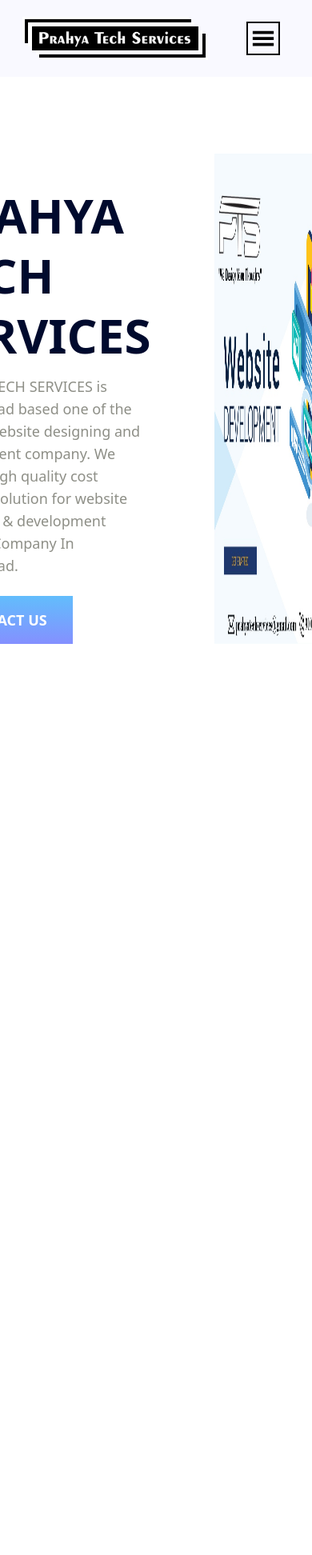
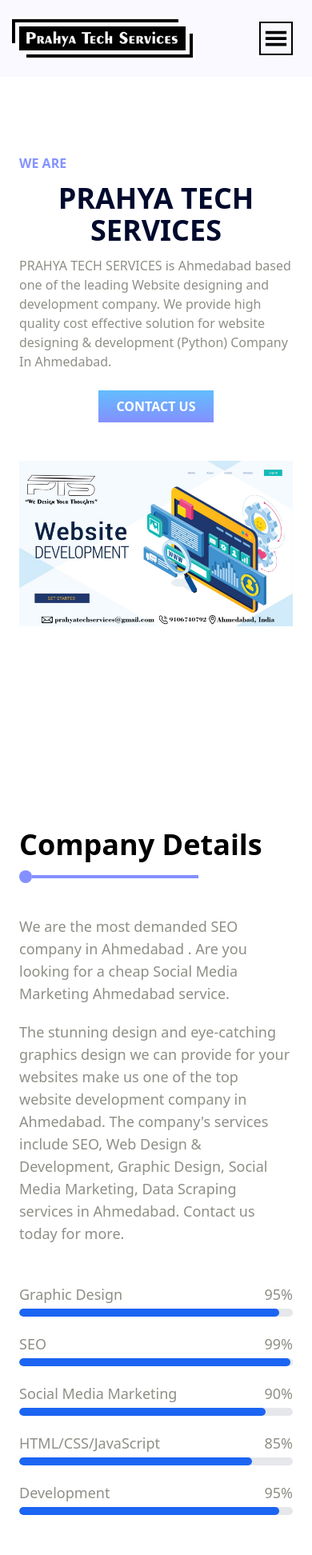
Before and after one commit to nischaygadher15/PTS_2, a React (Vite) app: page / in a window 390 px wide. Shown: the top 1944 px of the page at 80% size. Before the commit the page ends 844 px from the top, so only its background shows below. Built offline with nearby package versions, Linux system fonts and the light colour scheme.

Commit message:
Still workin on responsive..

```diff
--- a/src/Components/Navbar.jsx
+++ b/src/Components/Navbar.jsx
@@ -22,7 +22,7 @@
   const handleClose = () => setIsOpen(false);
 
   return (
-    <nav className="z-50 fixed top-0 left-0 w-screen h-24 bg-[#F9F9FF] px-10 flex items-center justify-between">
+    <nav className="z-50 fixed top-0 left-0 w-screen h-24 bg-[#F9F9FF] px-6 sm:px-10 flex items-center justify-between">
       {/* Logo */}
       <div>
         <img
--- a/src/Pages/About.jsx
+++ b/src/Pages/About.jsx
@@ -8,9 +8,9 @@
   return (
     <>
       {/* Company Details */}
-      <section className="px-10 py-24 max-w-screen-sm min-h-screen md:max-w-screen-md lg:max-w-screen-lg xl:max-w-screen-xl 2xl:max-w-screen-2xl">
-        <div className="flex gap-x-20 text-[#8e8f87] text-lg">
-          <div className="w-1/2 flex justify-center items-center">
+      <section className="px-6 sm:px-10 py-24 min-h-screen max-w-full md:max-w-[900px] lg:max-w-screen-lg xl:max-w-screen-xl 2xl:max-w-screen-2xl">
+        <div className="flex flex-col md:flex-row gap-y-20 md:gap-y-0 gap-x-10 lg:gap-x-20 text-[#8e8f87] text-lg">
+          <div className="w-full md:w-1/2 order-2 md:order-1 flex justify-center items-center">
             <img
               src={banner2}
               alt="PTS Banner"
@@ -21,9 +21,11 @@
             />
           </div>
 
-          <div className="w-1/2 flex flex-col gap-y-5">
+          <div className="w-full md:w-1/2 order-1 md:order-2 flex flex-col gap-y-5">
             <div className="text-black font-semibold">
-              <span className="text-5xl font-semibold">Company Details</span>
+              <span className="text-4xl sm:text-5xl text-center md:text-lef font-semibold">
+                Company Details
+              </span>
               <div className="flex items-center mt-3">
                 <span className="bg-[#8490FF] w-4 h-4 rounded-full"></span>
                 <span className="bg-[#8490FF] h-1 w-52"></span>
@@ -103,7 +105,7 @@
 
             <NavLink
               to="/contact"
-              className="max-w-44 mt-3 py-4 text-center bg-[#62BDFC] text-white font-semibold hover:shadow-xl hover:shadow-[#b8ddf7] bgGradient"
+              className="w-36 md:w-44 mx-auto mt-3 py-2 md:py-4 text-center bg-[#62BDFC] text-white font-semibold hover:shadow-xl hover:shadow-[#b8ddf7] bgGradient"
             >
               CONTACT US
             </NavLink>
--- a/src/Pages/Contact.jsx
+++ b/src/Pages/Contact.jsx
@@ -12,12 +12,19 @@
   } = useForm();
 
   //Submitting form data to backend
-  let onSubmit = (data) => {
+  let onSubmit = async (data) => {
     console.log(data);
     //API here...
+    let res = await fetch("http://localhost:5000/sentmail", {
+      method: "POST",
+      headers: { "Content-Type": "application/json" },
+      body: JSON.stringify(data),
+    });
+    let response = await res.text();
+    // console.log("respnose:", response);
 
     //Reset Form after sending data..
-    contactForm.current.reset();
+    // contactForm.current.reset();
   };
 
   return (
--- a/src/Pages/Home.jsx
+++ b/src/Pages/Home.jsx
@@ -97,12 +97,12 @@
   return (
     <>
       {/* Hero Section */}
-      <section className="px-10 py-24 max-w-screen-sm min-h-screen md:max-w-screen-md lg:max-w-screen-lg xl:max-w-screen-xl 2xl:max-w-screen-2xl">
+      <section className="px-6 sm:px-10 py-24 min-h-screen max-w-full md:max-w-[900px] lg:max-w-screen-lg xl:max-w-screen-xl 2xl:max-w-screen-2xl">
         {/* <section className="px-10 py-24 w-screen"> */}
-        <div className="flex gap-x-20 text-[#8e8f87] text-lg">
-          <div className="w-1/2 flex flex-col gap-y-3">
+        <div className="w-full flex flex-col gap-y-12 md:gap-y-0 md:flex-row gap-x-10 lg:gap-x-20 text-[#8e8f87] text-md lg:text-lg">
+          <div className="w-full md:w-1/2 flex flex-col gap-y-3">
             <p className="text-[#8493FF] font-semibold">WE ARE</p>
-            <p className="text-6xl text-[#000A2D] font-bold uppercase leading-tight">
+            <p className="text-4xl sm:text-5xl lg:text-6xl text-center md:text-left text-[#000A2D] font-bold uppercase lg:leading-tight">
               Prahya Tech Services
             </p>
             <p>
@@ -114,13 +114,13 @@
 
             <NavLink
               to="/contact"
-              className="max-w-44 mt-3 py-4 text-center bg-[#62BDFC] text-white font-semibold hover:shadow-xl hover:shadow-[#b8ddf7] bgGradient"
+              className="w-36 md:w-44 mx-auto mt-3 py-2 md:py-4 text-center bg-[#62BDFC] text-white font-semibold hover:shadow-xl hover:shadow-[#b8ddf7] bgGradient"
             >
               CONTACT US
             </NavLink>
           </div>
-          <div className="w-1/2">
-            <img src={banner1} alt="PTS Banner" className="h-full" />
+          <div className="w-full md:w-1/2 flex items-center">
+            <img src={banner1} alt="PTS Banner" className="h-4/5 lg:h-full" />
           </div>
         </div>
       </section>
@@ -129,11 +129,13 @@
       <About />
 
       {/* Latest Works */}
-      <section className="px-10 py-24 max-w-screen-sm min-h-screen md:max-w-screen-md lg:max-w-screen-lg xl:max-w-screen-xl 2xl:max-w-screen-2xl">
+      <section className="px-6 sm:px-10 py-24 min-h-screen max-w-full md:max-w-[900px] lg:max-w-screen-lg xl:max-w-screen-xl 2xl:max-w-screen-2xl">
         <div className="text-[#8e8f87] text-lg">
-          <div className="w-1/2">
+          <div className="w-full md:w-1/2">
             <div className="text-black font-semibold">
-              <span className="text-5xl font-semibold">Latest Works</span>
+              <span className="text-4xl sm:text-5xl font-semibold">
+                Latest Works
+              </span>
               <div className="flex items-center mt-3">
                 <span className="bg-[#8490FF] w-4 h-4 rounded-full"></span>
                 <span className="bg-[#8490FF] h-1 w-52"></span>
@@ -153,7 +155,7 @@
               onClick={(e) => handleTabClick(e.target.id)}
             >
               <button
-                className="py-3 rounded-md px-8 text-center bg-[#62BDFC] text-white font-semibold hover:shadow-xl
+                className="px-5 md:px-8 py-2 md:py-3 rounded-md text-center bg-[#62BDFC] text-white font-semibold hover:shadow-xl
               hover:shadow-[#b8ddf7] uppercase text-nowrap bgGradient tabBtn"
                 id="tab-0"
               >
@@ -161,7 +163,7 @@
               </button>
 
               <button
-                className="py-3 rounded-md px-8 text-center bg-[#62BDFC] text-white font-semibold hover:shadow-xl
+                className="px-5 md:px-8 py-2 md:py-3 rounded-md text-center bg-[#62BDFC] text-white font-semibold hover:shadow-xl
               hover:shadow-[#b8ddf7] uppercase text-nowrap bgGradient tabBtn"
                 id="tab-1"
               >
@@ -169,7 +171,7 @@
               </button>
 
               <button
-                className="py-3 rounded-md px-8 text-center bg-[#62BDFC] text-white font-semibold hover:shadow-xl
+                className="px-5 md:px-8 py-2 md:py-3 rounded-md text-center bg-[#62BDFC] text-white font-semibold hover:shadow-xl
               hover:shadow-[#b8ddf7] uppercase text-nowrap bgGradient tabBtn"
                 id="tab-2"
               >
@@ -177,7 +179,7 @@
               </button>
 
               <button
-                className="py-3 rounded-md px-8 text-center bg-[#62BDFC] text-white font-semibold hover:shadow-xl
+                className="px-5 md:px-8 py-2 md:py-3 rounded-md text-center bg-[#62BDFC] text-white font-semibold hover:shadow-xl
               hover:shadow-[#b8ddf7] uppercase text-nowrap bgGradient tabBtn"
                 id="tab-3"
               >
@@ -186,7 +188,7 @@
             </div>
 
             {/* Tab Content */}
-            <div className="pt-16 grid grid-cols-3 gap-6">
+            <div className="pt-16 grid grid-cols-2 md:grid-cols-3 gap-6">
               {filtered &&
                 filtered.map((i, inx) => (
                   <div
--- a/src/Pages/Layout.jsx
+++ b/src/Pages/Layout.jsx
@@ -29,11 +29,13 @@
 
   return (
     <div
-      className="w-screen h-screen overflow-x-hidden overflow-y-auto flex flex-col items-center"
+      className="max-w-screen min-h-screen overflow-x-hidden overflow-y-auto flex flex-col items-center"
       ref={webpage}
     >
       <Navbar />
-      <main className="pt-24 flex flex-col items-center">{children}</main>
+      <main className="max-w-full pt-24 flex flex-col items-center">
+        {children}
+      </main>
       {scrollY && (
         <div className="absolute bottom-7 right-10">
           <Bottom2Top handler={handleB2T} />
```
